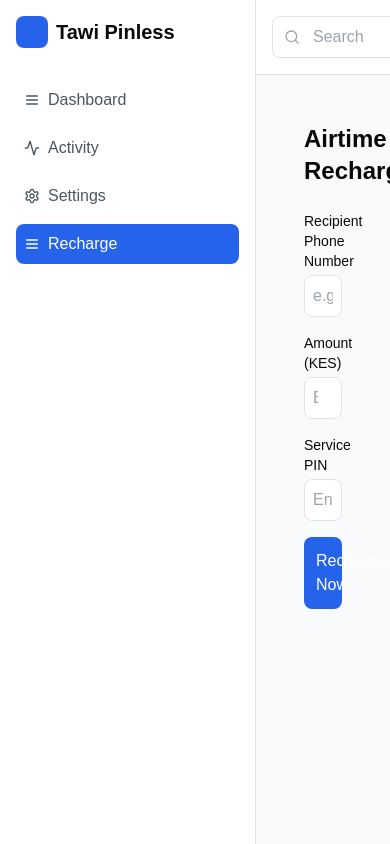
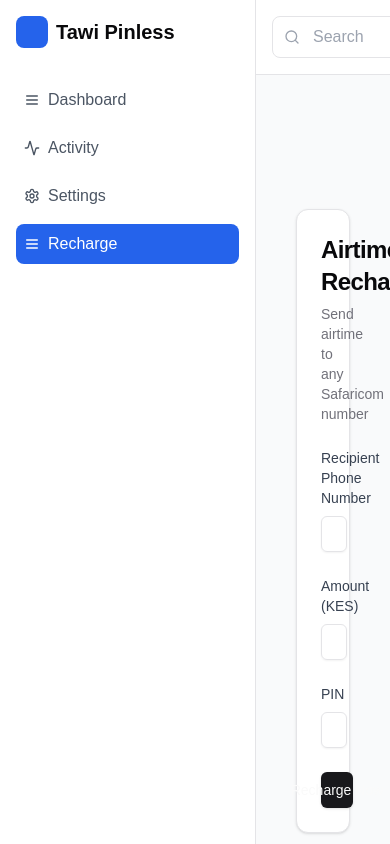
Before and after one commit to hamsoace/tawi_fe, a Next.js app: page /dashboard/recharge in a window 390 px wide. Built offline with nearby package versions, Linux system fonts and the light colour scheme.

Commit message:
added format phone numbers

```diff
--- a/app/dashboard/recharge/page.tsx
+++ b/app/dashboard/recharge/page.tsx
@@ -1,31 +1,61 @@
 'use client';
 
-import { useState } from 'react';
-import { AlertCircle, CheckCircle2 } from 'lucide-react';
-import { Alert, AlertDescription } from '@/components/ui/alert';
+import React, { useState } from 'react';
+import { useRouter } from 'next/navigation';
+import { Loader2, AlertCircle, CheckCircle2 } from 'lucide-react';
+import axios from 'axios';
+import {
+  Card,
+  CardContent,
+  CardDescription,
+  CardHeader,
+  CardTitle,
+} from "@/components/ui/card";
+import { Input } from "@/components/ui/input";
+import { Button } from "@/components/ui/button";
+import {
+  Alert,
+  AlertDescription,
+} from "@/components/ui/alert";
 
-interface RechargeResponse {
-  success: boolean;
-  responseDesc?: string;
-  error?: string;
-  details?: string;
+// Create axios instance with default config
+const api = axios.create({
+  baseURL: 'https://tawi-xh85.onrender.com/api',
+  withCredentials: true,
+  headers: {
+    'Content-Type': 'application/json',
+    'Accept': 'application/json',
   }
+});
+
+// Set up axios interceptor to add token to all requests
+api.interceptors.request.use((config) => {
+  const token = localStorage.getItem('token');
+  if (token) {
+    config.headers.Authorization = `Bearer ${token}`;
+  }
+  return config;
+});
 
 const Recharge = () => {
+  const router = useRouter();
   const [formData, setFormData] = useState({
     receiverMsisdn: '',
     amount: '',
-    servicePin: ''
+    pin: '' // Changed from servicePin to pin to match login
   });
+  const [loading, setLoading] = useState(false);
   const [status, setStatus] = useState<{
     type: 'success' | 'error' | 'idle';
     message: string;
   }>({ type: 'idle', message: '' });
-  const [isLoading, setIsLoading] = useState(false);
 
   const handleChange = (e: React.ChangeEvent<HTMLInputElement>) => {
-    const { id, value } = e.target;
-    setFormData(prev => ({ ...prev, [id]: value }));
+    const { name, value } = e.target;
+    setFormData(prev => ({
+      ...prev,
+      [name]: value
+    }));
   };
 
   const validatePhoneNumber = (phone: string) => {
@@ -35,7 +65,7 @@ const Recharge = () => {
 
   const handleSubmit = async (e: React.FormEvent) => {
     e.preventDefault();
-    setIsLoading(true);
+    setLoading(true);
     setStatus({ type: 'idle', message: '' });
 
     // Validation
@@ -44,7 +74,7 @@ const Recharge = () => {
         type: 'error',
         message: 'Please enter a valid Kenyan phone number'
       });
-      setIsLoading(false);
+      setLoading(false);
       return;
     }
 
@@ -53,143 +83,158 @@ const Recharge = () => {
         type: 'error',
         message: 'Amount must be between KES 5 and KES 35,000'
       });
-      setIsLoading(false);
+      setLoading(false);
       return;
     }
 
-    if (formData.servicePin.length !== 4) {
+    if (formData.pin.length !== 4) {
       setStatus({
         type: 'error',
         message: 'PIN must be 4 digits'
       });
-      setIsLoading(false);
+      setLoading(false);
       return;
     }
 
     try {
-      const response = await fetch('https://tawi-lea2.onrender.com/api/recharge', {
-        method: 'POST',
-        headers: {
-          'Content-Type': 'application/json',
-          'Authorization': `Bearer ${localStorage.getItem('token')}`
-        },
-        body: JSON.stringify({
+      const response = await api.post('/recharge', {
         receiverMsisdn: formData.receiverMsisdn,
         amount: Number(formData.amount),
-          servicePin: formData.servicePin
-        })
+        servicePin: formData.pin // Send the same PIN used for login
       });
 
-      const data: RechargeResponse = await response.json();
-
-      if (data.success) {
+      if (response.data.success || response.data.responseStatus === 'SUCCESS') {
         setStatus({
           type: 'success',
-          message: data.responseDesc || 'Recharge completed successfully!'
+          message: response.data.responseDesc || 'Recharge completed successfully!'
         });
         // Clear form
         setFormData({
           receiverMsisdn: '',
           amount: '',
-          servicePin: ''
+          pin: ''
         });
+      } else {
+        throw new Error(response.data.error || response.data.details || 'Recharge failed');
+      }
+    } catch (err) {
+      if (axios.isAxiosError(err)) {
+        // Handle Axios-specific errors
+        const errorMessage = err.response?.data?.error ||
+                           err.response?.data?.message ||
+                           (err.code === 'ERR_NETWORK' ? 'Unable to connect to server' : err.message) ||
+                           'An error occurred during recharge';
+        setStatus({
+          type: 'error',
+          message: errorMessage
+        });
+
+        // If unauthorized, redirect to login
+        if (err.response?.status === 401) {
+          router.push('/login');
+        }
       } else {
         setStatus({
           type: 'error',
-          message: data.error || data.details || 'Recharge failed. Please try again.'
+          message: 'An unexpected error occurred'
         });
       }
-    } catch (error) {
-      setStatus({
-        type: 'error',
-        message: 'Network error. Please check your connection and try again.'
-      });
     } finally {
-      setIsLoading(false);
+      setLoading(false);
     }
   };
 
   return (
-    <div className="max-w-md mx-auto p-6">
-      <h1 className="text-2xl font-bold mb-6">Airtime Recharge</h1>
+    <div className="min-h-screen flex items-center justify-center bg-gray-50 py-12 px-4 sm:px-6 lg:px-8">
+      <Card className="w-full max-w-md">
+        <CardHeader className="text-center">
+          <CardTitle className="text-2xl font-bold">Airtime Recharge</CardTitle>
+          <CardDescription>
+            Send airtime to any Safaricom number
+          </CardDescription>
+        </CardHeader>
+        <CardContent>
+          <form onSubmit={handleSubmit} className="space-y-6">
+            {status.type !== 'idle' && (
+              <Alert variant={status.type === 'success' ? 'default' : 'destructive'}>
+                {status.type === 'success' ? (
+                  <CheckCircle2 className="h-4 w-4" />
+                ) : (
+                  <AlertCircle className="h-4 w-4" />
+                )}
+                <AlertDescription>{status.message}</AlertDescription>
+              </Alert>
+            )}
 
-      <form onSubmit={handleSubmit} className="space-y-4">
-        <div>
-          <label htmlFor="receiverMsisdn" className="block text-sm font-medium mb-1">
+            <div className="space-y-2">
+              <label htmlFor="receiverMsisdn" className="block text-sm font-medium text-gray-700">
                 Recipient Phone Number
               </label>
-          <input
+              <Input
+                id="receiverMsisdn"
+                name="receiverMsisdn"
                 type="tel"
-            id="receiverMsisdn"
+                required
+                placeholder="e.g., 0712345678"
                 value={formData.receiverMsisdn}
                 onChange={handleChange}
-            className="w-full p-2 border rounded-lg focus:ring-2 focus:ring-blue-500"
-            placeholder="e.g., 0712345678"
-            required
+                className="w-full"
               />
             </div>
 
-        <div>
-          <label htmlFor="amount" className="block text-sm font-medium mb-1">
+            <div className="space-y-2">
+              <label htmlFor="amount" className="block text-sm font-medium text-gray-700">
                 Amount (KES)
               </label>
-          <input
+              <Input
+                id="amount"
+                name="amount"
                 type="number"
-            id="amount"
+                required
+                min="5"
+                max="35000"
+                placeholder="Enter amount"
                 value={formData.amount}
                 onChange={handleChange}
-            min="5"
-            max="35000"
-            className="w-full p-2 border rounded-lg focus:ring-2 focus:ring-blue-500"
-            placeholder="Enter amount"
-            required
+                className="w-full"
               />
             </div>
 
-        <div>
-          <label htmlFor="servicePin" className="block text-sm font-medium mb-1">
-            Service PIN
+            <div className="space-y-2">
+              <label htmlFor="pin" className="block text-sm font-medium text-gray-700">
+                PIN
               </label>
-          <input
+              <Input
+                id="pin"
+                name="pin"
                 type="password"
-            id="servicePin"
-            value={formData.servicePin}
-            onChange={handleChange}
+                required
                 maxLength={4}
                 pattern="\d{4}"
-            className="w-full p-2 border rounded-lg focus:ring-2 focus:ring-blue-500"
-            placeholder="Enter 4-digit PIN"
-            required
+                placeholder="Enter your 4-digit PIN"
+                value={formData.pin}
+                onChange={handleChange}
+                className="w-full"
               />
             </div>
 
-        <button
+            <Button
               type="submit"
-          disabled={isLoading}
-          className="w-full p-3 bg-blue-600 text-white rounded-lg hover:bg-blue-700
-                   focus:ring-4 focus:ring-blue-300 disabled:opacity-50
-                   disabled:cursor-not-allowed transition-colors"
+              className="w-full"
+              disabled={loading}
             >
-          {isLoading ? 'Processing...' : 'Recharge Now'}
-        </button>
+              {loading ? (
+                <>
+                  <Loader2 className="mr-2 h-4 w-4 animate-spin" />
+                  Processing...
+                </>
+              ) : (
+                'Recharge Now'
+              )}
+            </Button>
           </form>
-
-      {status.type !== 'idle' && (
-        <Alert className={`mt-4 ${
-          status.type === 'success' ? 'bg-green-50' : 'bg-red-50'
-        }`}>
-          {status.type === 'success' ? (
-            <CheckCircle2 className="h-4 w-4 text-green-600" />
-          ) : (
-            <AlertCircle className="h-4 w-4 text-red-600" />
-          )}
-          <AlertDescription className={`ml-2 ${
-            status.type === 'success' ? 'text-green-800' : 'text-red-800'
-          }`}>
-            {status.message}
-          </AlertDescription>
-        </Alert>
-      )}
+        </CardContent>
+      </Card>
     </div>
   );
 };
```
Lines whose indentation alone changed are shown as unchanged.
